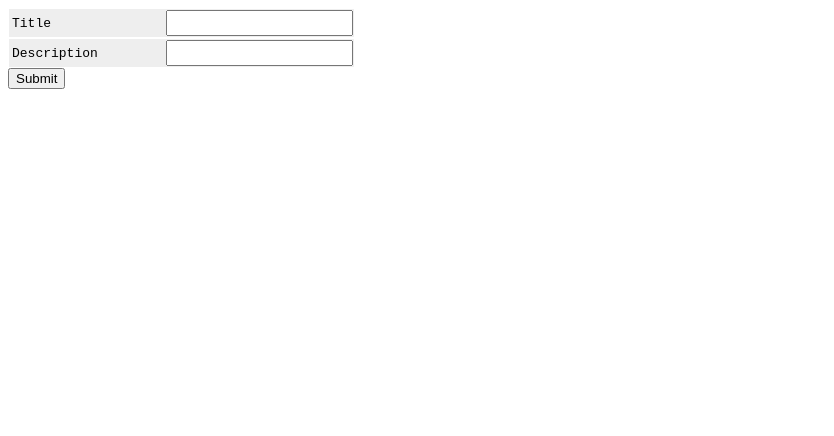
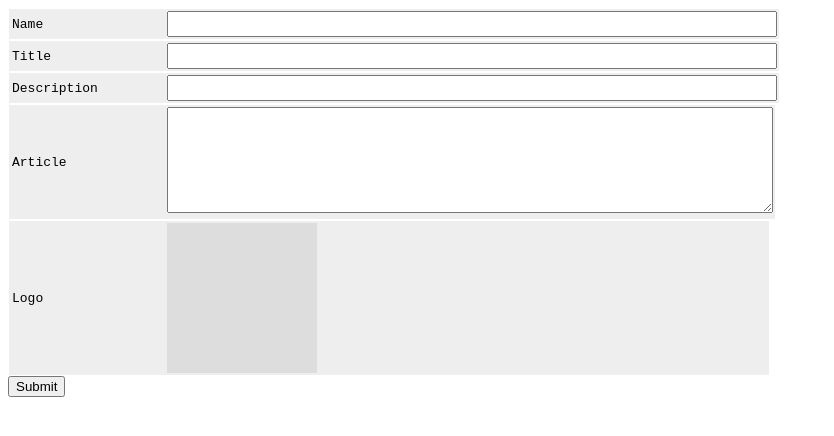
Before and after one commit to hyperchessbot/discordlambda, a website: page index.html in a window 1280 px wide. Shown: the whole page, without its empty margins (0-834 px from the left). Drawn offline with Linux system fonts and the light colour scheme.

Commit message:
Drop logo

```diff
--- a/app.css
+++ b/app.css
@@ -1,3 +1,17 @@
 .labeledinput .label {
     width: 150px;
 }
+
+.labeledinput .content .contentelement {
+    width: 600px;
+}
+
+.article {
+	height: 100px;
+}
+
+.logodiv {
+	width: 150px;
+	height: 150px;
+	background-color: #ddd;
+}
--- a/index.html
+++ b/index.html
@@ -21,12 +21,41 @@
     			super("div")
 
     			this.form = form().action("/.netlify/functions/index").post().blank().a(
+    				Labeled("Name", this.nameInput = TextInput().id("name")).ac("labeledinput"),
+    				br(),
     				Labeled("Title", this.titleInput = TextInput().id("title")).ac("labeledinput"),
     				br(),
     				Labeled("Description", this.descriptionInput = TextInput().id("description")).ac("labeledinput"),
     				br(),
+    				Labeled("Article", this.articleInput = TextArea().id("article").ac("article")).ac("labeledinput"),
+    				br(),
+    				Labeled("Logo", this.logoInput = div().a(this.logoDiv = div().ac("logodiv"))).ac("labeledinput"),
+    				br(),
+    				this.fileBase64 = hidden("fileBase64"),
     				Submit("Submit")
     			)
+
+    			this.logoDiv.e.addEventListener('dragover', e => {
+					e.stopPropagation()
+					e.preventDefault()
+				})
+
+				this.logoDiv.e.addEventListener('drop', e => {
+			    	e.stopPropagation()
+			    	e.preventDefault()
+			    	const files = e.dataTransfer.files
+			    	if(files.length > 0){
+			    		const file = files[0]
+			    		const reader = new FileReader()
+			    		reader.onload = e => {
+			    			let result = e.target.result
+			    			let b64 = btoa(result)
+			    			this.fileBase64.value(b64)
+			    			window.alert(`uploaded ${b64.length}`)
+			    		}
+			    		reader.readAsBinaryString(file)
+			    	}
+			    })
 
     			this.a(
     				this.form
--- a/smartdom.css
+++ b/smartdom.css
@@ -115,6 +115,10 @@
     font-family: monospace;
 }
 
+.labeled .content {
+    padding: 1px;
+}
+
 .textinput {
     font-family: monospace;
     padding: 3px;
--- a/smartdom.js
+++ b/smartdom.js
@@ -127,6 +127,16 @@ class div_ extends SmartdomElement_{
 }
 function div(...props){return new div_(props)}
 
+// hidden input
+class hidden_ extends SmartdomElement_{
+    constructor(id){
+        super("input")
+        this.sa("type", "hidden")
+        this.id(id)
+    }
+}
+function hidden(id){return new hidden_(id)}
+
 // br element
 class br_ extends SmartdomElement_{
     constructor(...props){
@@ -143,7 +153,7 @@ class Labeled_ extends SmartdomElement_{
         this.a(
             div().as("display", "flex").as("align-items", "center").a(
                 this.labelDiv = div().html(label).ac("label"),
-                this.contentDiv = div().a(content).ac("content")
+                this.contentDiv = div().a(content.ac("contentelement")).ac("content")
             )
         )
     }
@@ -159,6 +169,15 @@ class TextInput_ extends SmartdomElement_{
     }
 }
 function TextInput(...props){return new TextInput_(props)}
+
+// text input element
+class TextArea_ extends SmartdomElement_{
+    constructor(...props){
+        super("textarea", props)
+        this.ac("textarea")
+    }
+}
+function TextArea(...props){return new TextArea_(props)}
 
 // text input element
 class Submit_ extends SmartdomElement_{
```
